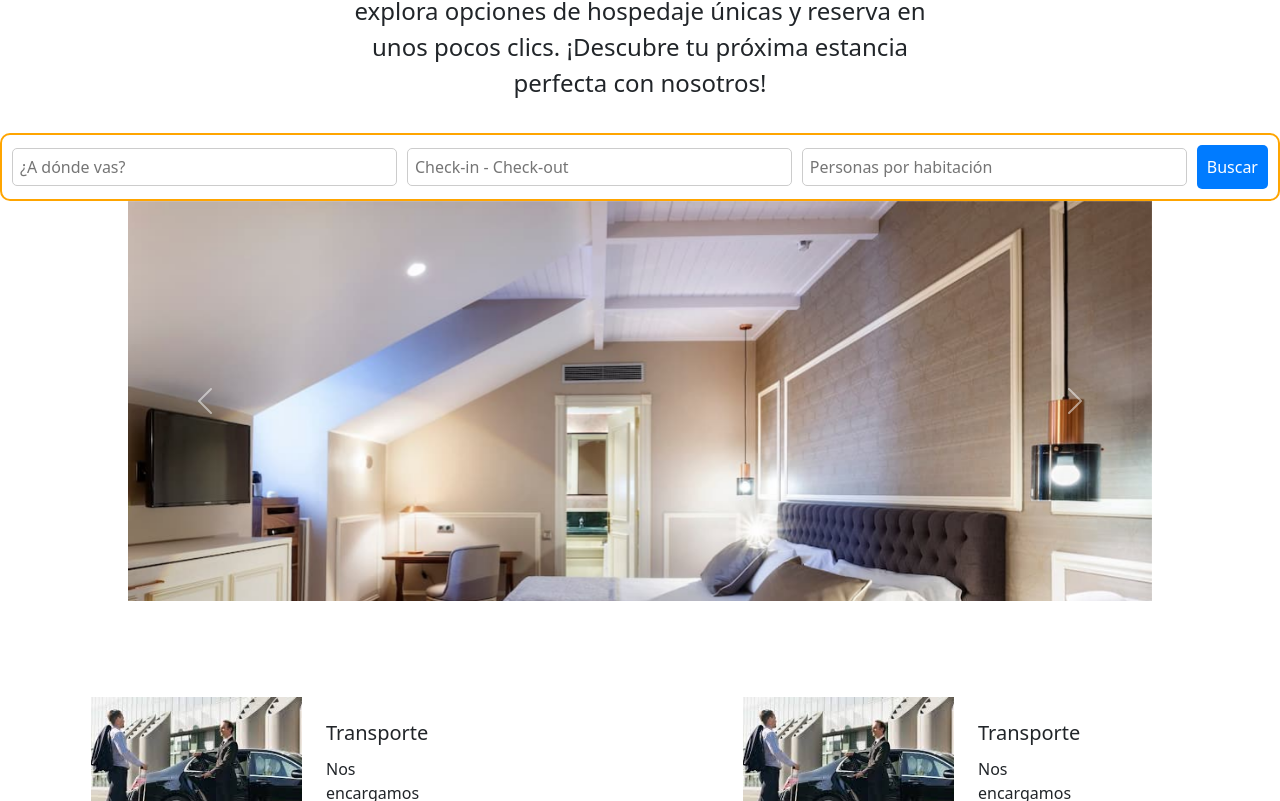
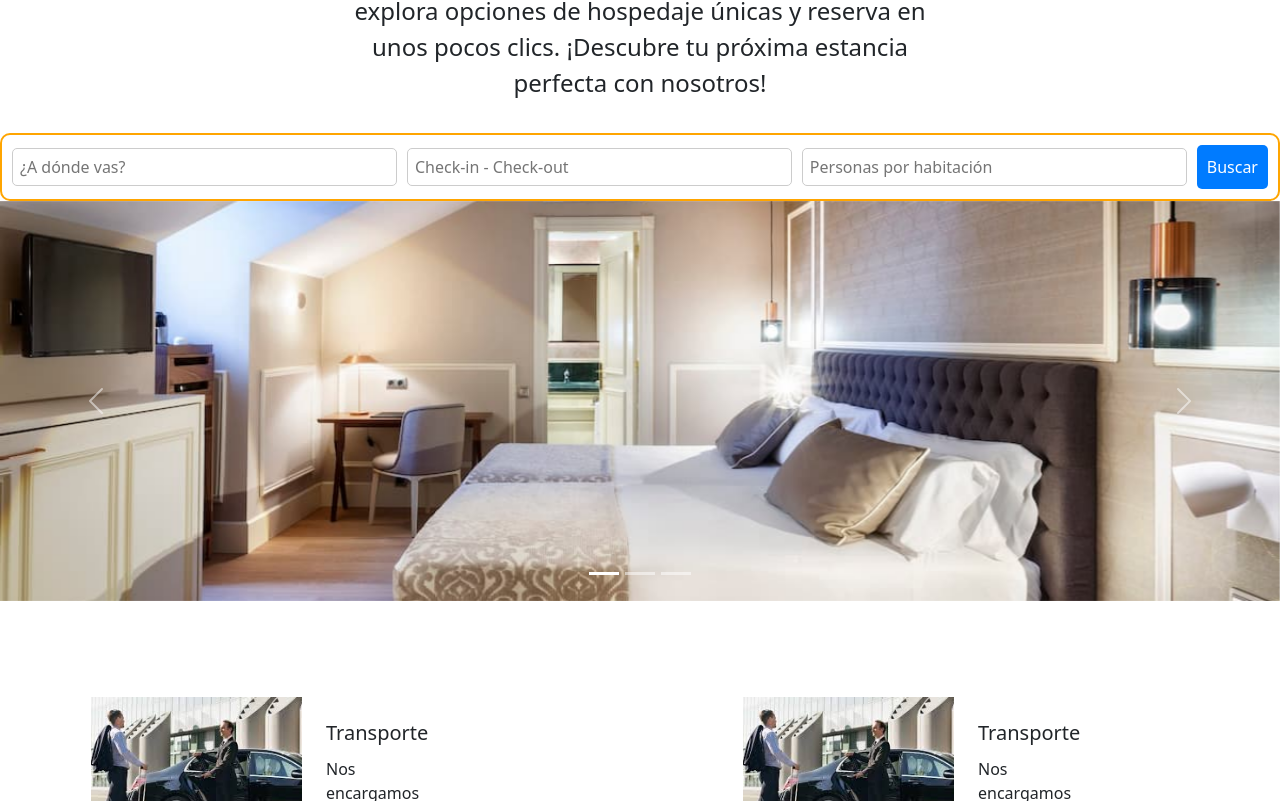
Before and after one commit to LucasIsac/Trabajo-Final---Prog, a React (Vite) app: page / in a window 1280 px wide. Shown: the part 507-1308 px from the top of the page. Built offline with nearby package versions, Linux system fonts and the light colour scheme.

Commit message:
Modificacion de Carousel

```diff
--- a/src/components/Carousel.css
+++ b/src/components/Carousel.css
@@ -1,5 +1,5 @@
 .carousel img {
-    width: 100%;
-    height: 100%;
+    width: 50%;     /* Ajusta el tamaño al 80% del ancho del contenedor */
+    height: 400px;  /* Establece una altura fija para las imágenes */
     object-fit: cover;
   }
--- a/src/components/Carousel.jsx
+++ b/src/components/Carousel.jsx
@@ -2,42 +2,69 @@ import './Carousel.css';
 
 function Carousel() {
   return (
-    <div
-      id="carouselExampleControls"
-      className="carousel slide"
-      data-bs-ride="carousel"
-      style={{ width: "80%", height: "400px", margin: "auto" }}
-    >
-      <div className="carousel-inner h-100">
-        <div className="carousel-item active" data-bs-interval="3000">
-          <img src="img/slide.jpg" className="d-block w-100 h-100" alt="slide1 " />
+
+    <div id="carouselExampleIndicators" className="carousel slide" data-bs-ride="carousel">
+  <div className="carousel-indicators">
+    <button type="button" data-bs-target="#carouselExampleIndicators" data-bs-slide-to="0" className="active" aria-current="true" aria-label="Slide 1"></button>
+    <button type="button" data-bs-target="#carouselExampleIndicators" data-bs-slide-to="1" aria-label="Slide 2"></button>
+    <button type="button" data-bs-target="#carouselExampleIndicators" data-bs-slide-to="2" aria-label="Slide 3"></button>
   </div>
-        <div className="carousel-item" data-bs-interval="3000">
-          <img src="img/Buenos Aires.jpg" className="d-block w-100 h-100" alt="slide2" />
+  <div className="carousel-inner">
+    <div className="carousel-item active">
+      <img src="img/slide.jpg" className="d-block w-100" alt="..." />
     </div>
-        <div className="carousel-item" data-bs-interval="3000">
-          <img src="img/Destinos.jpg" className="d-block w-100 h-100" alt="slide3" />
+    <div className="carousel-item">
+      <img src="img/Buenos Aires.jpg" className="d-block w-100" alt="..." />
+    </div>
+    <div className="carousel-item">
+      <img src="img/Destinos.jpg" className="d-block w-100" alt="..." />
     </div>
   </div>
-      <button
-        className="carousel-control-prev"
-        type="button"
-        data-bs-target="#carouselExampleControls"
-        data-bs-slide="prev"
-      >
+  <button className="carousel-control-prev" type="button" data-bs-target="#carouselExampleIndicators" data-bs-slide="prev">
     <span className="carousel-control-prev-icon" aria-hidden="true"></span>
     <span className="visually-hidden">Previous</span>
   </button>
-      <button
-        className="carousel-control-next"
-        type="button"
-        data-bs-target="#carouselExampleControls"
-        data-bs-slide="next"
-      >
+  <button className="carousel-control-next" type="button" data-bs-target="#carouselExampleIndicators" data-bs-slide="next">
     <span className="carousel-control-next-icon" aria-hidden="true"></span>
     <span className="visually-hidden">Next</span>
   </button>
 </div>
+    // <div
+    //   id="carouselExampleControls"
+    //   classNameName="carousel slide"
+    //   data-bs-ride="carousel"
+    //   // style={{ width: "80%", height: "400px", margin: "auto" }}
+    // >
+    //   <div classNameName="carousel-inner h-100">
+    //     <div classNameName="carousel-item active" data-bs-interval="3000">
+    //       <img src="img/panda.jpg" classNameName="d-block w-100 h-10" alt="slide1 " />
+    //     </div>
+    //     <div classNameName="carousel-item" data-bs-interval="3000">
+    //       <img src="img/Buenos Aires.jpg" classNameName="d-block w-100 h-100" alt="slide2" />
+    //     </div>
+    //     <div classNameName="carousel-item" data-bs-interval="3000">
+    //       <img src="img/Destinos.jpg" classNameName="d-block w-100 h-100"  alt="slide3" />
+    //     </div>
+    //   </div>
+    //   <button
+    //     classNameName="carousel-control-prev"
+    //     type="button"
+    //     data-bs-target="#carouselExampleControls"
+    //     data-bs-slide="prev"
+    //   >
+    //     <span classNameName="carousel-control-prev-icon" aria-hidden="true"></span>
+    //     <span classNameName="visually-hidden">Previous</span>
+    //   </button>
+    //   <button
+    //     classNameName="carousel-control-next"
+    //     type="button"
+    //     data-bs-target="#carouselExampleControls"
+    //     data-bs-slide="next"
+    //   >
+    //     <span classNameName="carousel-control-next-icon" aria-hidden="true"></span>
+    //     <span classNameName="visually-hidden">Next</span>
+    //   </button>
+    // </div>
   );
 }
 
```
Also changed, not shown: public/img/panda.jpg (added), 1 other file (tests, documents, lock files or other folders). Lines whose indentation alone changed are shown as unchanged.
